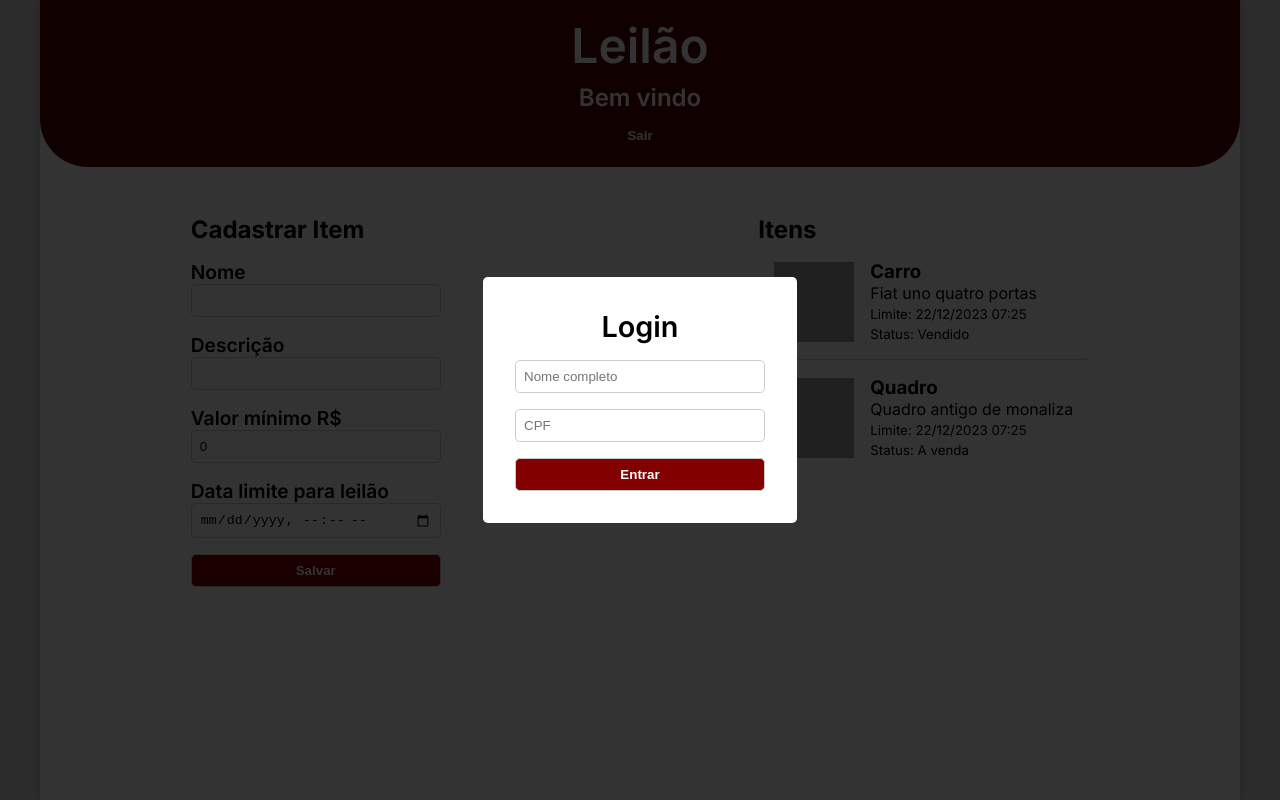
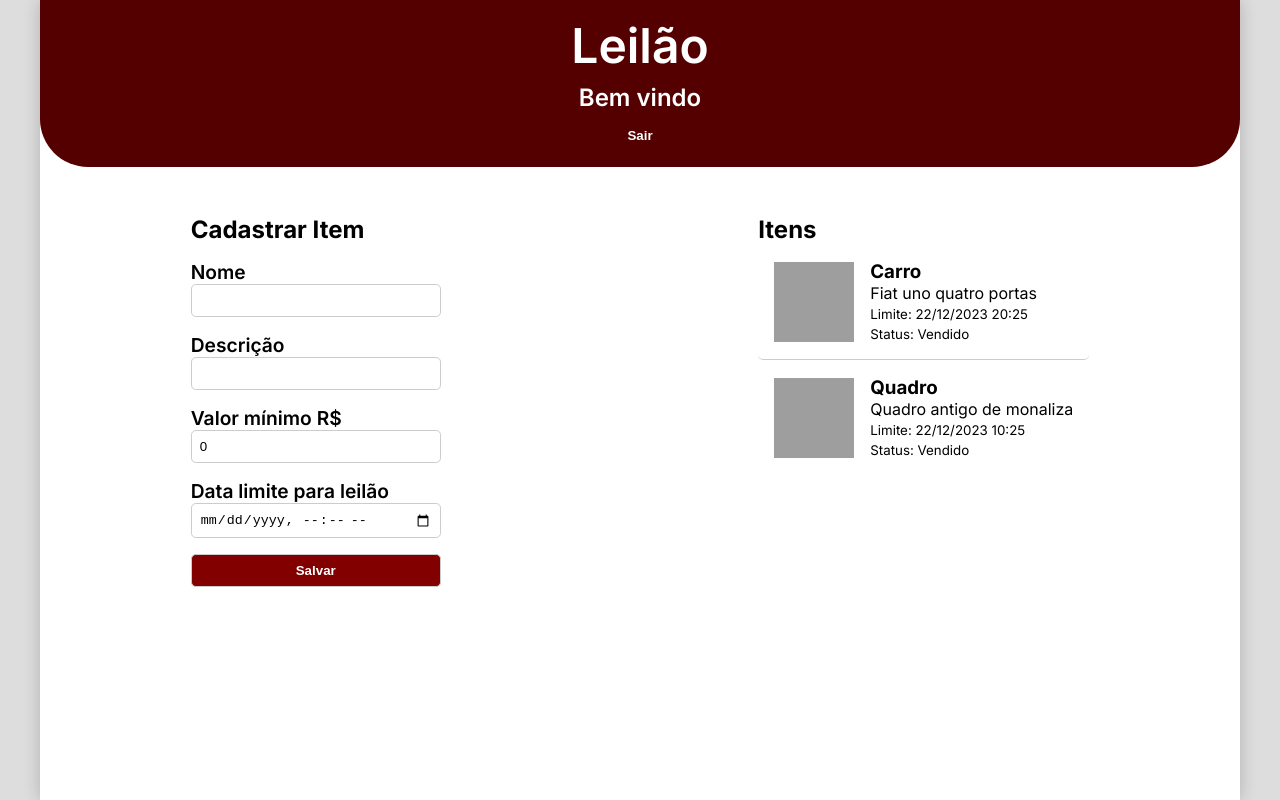
Before and after one commit to pedrolgois/Leil-o-api, a Next.js app: page / in a window 1280 px wide. Built offline with nearby package versions, Linux system fonts and the light colour scheme; grey boxes are pictures that could not be loaded.

Commit message:
ajustes finais

```diff
--- a/src/app/api/leiloes/[id]/lances/route.ts
+++ b/src/app/api/leiloes/[id]/lances/route.ts
@@ -6,20 +6,24 @@ export const POST = async (req: Request, res: Response) => {
   const id = req.url.split("/leiloes/")[1].split("/lances")[0];
 
   try{
+
     const leilao = await getLeilao(id);
 
     // Verifica se o leilão existe
     if(!leilao){
       return NextResponse.json({ message: 'Leilão not found' }, { status: 404 })
     }
+
     // Verifica se o leião está aberto
     if(Date.now() > new Date(leilao.horarioLimite).getTime()){
       return NextResponse.json({ message: 'Leilão encerrado' }, { status: 400 })
     }
+
     // Verifica se o lance é maior que o valor mínimo
     if(value <= leilao.item.minimumValue){
       return NextResponse.json({ message: 'Lance menor ou igual que o valor mínimo' }, { status: 400 })
     }
+
     // Verifica se o lance é maior que o maior lance do leilão
     const maiorLance = leilao.lances.length > 0 ? leilao.lances?.reduce((prev, current) => {
       return (prev.value > current.value) ? prev : current
--- a/src/app/api/leiloes/route.ts
+++ b/src/app/api/leiloes/route.ts
@@ -20,6 +20,10 @@ export const POST = async (req: Request, res: Response) => {
       return NextResponse.json({ message: 'Item not found' }, { status: 404 })
     }
 
+    if(Date.now() > new Date(horarioLimite).getTime()){
+      return NextResponse.json({ message: 'Data invalida' }, { status: 400 })
+    }
+
     const leilao: Leilao = {
       id: Date.now().toString(),
       item,
--- a/src/app/page.module.css
+++ b/src/app/page.module.css
@@ -259,3 +259,31 @@ form.form button:hover{
   cursor: pointer;
   transition: .3s;
 }
+
+.lances .lista{
+  padding-top: 2rem;
+  display: grid;
+  grid-template-columns: 1fr 1fr 1fr;
+  gap: 1rem;
+}
+
+.lance{
+  padding: 1rem;
+  border-radius: 4px;
+}
+
+.lance.winner{
+  background-color: #005c23!important;
+}
+
+.lance.possibleWinner{
+  background-color: #3100a34d;
+}
+
+.userLance::after{
+  background-color: pink;
+  content: '';
+  display: block;
+  height: 3px;
+  width: 100%;
+}
--- a/src/app/page.tsx
+++ b/src/app/page.tsx
@@ -9,7 +9,7 @@ import styles from "./page.module.css";
 import "react-toastify/dist/ReactToastify.css";
 
 export default function Home() {
-  const [isLoginModalOpen, setIsLoginModalOpen] = useState(true);
+  const [isLoginModalOpen, setIsLoginModalOpen] = useState(false);
   const [selectedLeilao, setSelectedLeilao] = useState(null);
   const [user, setUser] = useState({ name: "", cpf: "" });
 
@@ -54,6 +54,7 @@ export default function Home() {
         setModalOpen={setIsLoginModalOpen}
       />
       <LeilaoModal
+        refresh={getLeiloes}
         selectedLeilao={selectedLeilao}
         setSelectedLeilao={setSelectedLeilao}
       />
@@ -76,9 +77,11 @@ export default function Home() {
 function LeilaoModal({
   selectedLeilao,
   setSelectedLeilao,
+  refresh,
 }: {
   selectedLeilao: Leilao | null;
   setSelectedLeilao: Function;
+  refresh: Function;
 }) {
   const [lance, setLance] = useState("0");
   const [user, setUser] = useState({ name: "", cpf: "" });
@@ -108,13 +111,25 @@ function LeilaoModal({
         "Content-Type": "application/json",
       },
       body: JSON.stringify(novolance),
-    })
-      .then((res) => res.json())
-      .then((data) => {
+    }).then(async (res) => {
+      const data = await res.json();
+      if (res.status == 200) {
         toast.success("Lance cadastrado com sucesso");
         setSelectedLeilao(data.leilao);
+        refresh();
+      } else {
+        toast.error(data.message);
+      }
     });
   }
+
+  const orderedLances = selectedLeilao?.lances.sort((a, b) => {
+    return a.value > b.value ? -1 : 1;
+  });
+
+  const vencido =
+    selectedLeilao &&
+    Date.now() > new Date(selectedLeilao.horarioLimite).getTime();
   return (
     <div
       className={[styles.leilaoModal, !selectedLeilao && styles.closed].join(
@@ -141,15 +156,21 @@ function LeilaoModal({
               )}
             </small>
             <br />
-            <small>Status: {selectedLeilao?.item.status || ""}</small>
+            <small>
+              Status: {vencido ? "Vendido" : selectedLeilao?.item.status || ""}
+            </small>
           </div>
         </div>
         <h2>Lances</h2>
 
         <div className={styles.lances}>
+          {selectedLeilao?.item.status === "A venda" && !vencido && (
             <form onSubmit={handleSubmit}>
               <div>
-              <input type="number" onChange={(e) => setLance(e.target.value)} />
+                <input
+                  type="number"
+                  onChange={(e) => setLance(e.target.value)}
+                />
                 <button type="submit">Dar Lance</button>
               </div>
               <small>
@@ -161,8 +182,20 @@ function LeilaoModal({
                 {maiorLance?.participant.name})
               </small>
             </form>
-          {selectedLeilao?.lances.map((lance) => (
-            <div key={lance.id} className={styles.lance}>
+          )}
+
+          <div className={styles.lista}>
+            {orderedLances?.map((lance, index) => (
+              <div
+                key={lance.id}
+                className={[
+                  styles.lance,
+                  index == 0 && styles.possibleWinner,
+                  (index == 0 && vencido) ||
+                    (selectedLeilao?.item.status == "Vendido" && styles.winner),
+                  user.cpf == lance.participant.cpf && styles.userLance,
+                ].join(" ")}
+              >
                 <div>
                   <h3>{lance.participant.name}</h3>
                 </div>
@@ -170,7 +203,7 @@ function LeilaoModal({
               </div>
             ))}
           </div>
-        <div className={styles.lances}></div>
+        </div>
       </div>
     </div>
   );
@@ -188,7 +221,10 @@ function ItemList({
   return (
     <div>
       <h2>Itens</h2>
-      {leiloes.map((leilao) => (
+      {leiloes.map((leilao) => {
+        const vencido = Date.now() > new Date(leilao.horarioLimite).getTime();
+
+        return (
           <div
             key={leilao.id}
             onClick={() => setLeilao(leilao)}
@@ -202,13 +238,15 @@ function ItemList({
               <h3>{leilao.item.name}</h3>
               <p>{leilao.item.description}</p>
               <small>
-              Limite: {formatarDataParaExibicao(new Date(leilao.horarioLimite))}
+                Limite:{" "}
+                {formatarDataParaExibicao(new Date(leilao.horarioLimite))}
               </small>
               <br />
-            <small>Status: {leilao.item.status}</small>
+              <small>Status: {vencido ? "Vendido" : leilao.item.status}</small>
             </div>
           </div>
-      ))}
+        );
+      })}
     </div>
   );
 }
@@ -239,11 +277,13 @@ function ItemForm({ refresh }: { refresh: Function }) {
           "Content-Type": "application/json",
         },
       })
-        .then((res) => res.json())
-        .then(async (data) => {
+        .then(async (res) => {
+          const data = await res.json();
+          if (res.status != 200) {
+            throw new Error(data.message);
+          }
           const newItem = data.item;
           const horarioLimite = new Date(item.horarioLimite);
-          console.log(horarioLimite, item);
           const leilaoBody = {
             itemId: newItem.id,
             horarioLimite,
@@ -254,14 +294,18 @@ function ItemForm({ refresh }: { refresh: Function }) {
               "Content-Type": "application/json",
             },
             body: JSON.stringify(leilaoBody),
-          })
-            .then((res) => res.json())
-            .then((data) => {
+          }).then(async (res) => {
+            const data = await res.json();
+            if (res.status == 200) {
               toast.success("Item cadastrado com sucesso");
+            } else {
+              toast.error(data.message);
+            }
           });
           refresh();
           setItem(defaultItem);
-        });
+        })
+        .catch((err) => toast.error(err.message));
     } catch (err) {
       toast.error("Erro ao cadastrar item");
     }
--- a/src/lib/data.ts
+++ b/src/lib/data.ts
@@ -29,7 +29,7 @@ export type Leilao = {
 
 let itens = [
   {
-    id: Date.now().toString(),
+    id: 'item1',
     name: 'Carro',
     description: 'Fiat uno quatro portas',
     minimumValue: 65000,
@@ -37,7 +37,7 @@ let itens = [
     date: new Date()
   },
   {
-    id: Date.now().toString(),
+    id: 'item2',
     name: 'Quadro',
     description: 'Quadro antigo de monaliza',
     minimumValue: 120000,
@@ -48,12 +48,12 @@ let itens = [
 
 let leiloes: Leilao[] = [
   {
-    id: Date.now().toString(),
+    id: 'leilao1',
     date: new Date(),
     item: itens[0],
     lances: [
       {
-        id: Date.now().toString(),
+        id: 'leilao1lance1',
         value: 65000,
         date: new Date(),
         participant: {
@@ -62,15 +62,15 @@ let leiloes: Leilao[] = [
         }
       }
     ],
-    horarioLimite: new Date('2023-12-22T07:25')
+    horarioLimite: new Date('2023-12-22T20:25')
   },
   {
-    id: (Date.now()+ 1).toString(),
+    id: 'leilao2',
     date: new Date(),
     item: itens[1],
     lances: [
       {
-        id: Date.now().toString(),
+        id: 'leilao2lance1',
         value: 120000,
         date: new Date(),
         participant: {
@@ -79,7 +79,7 @@ let leiloes: Leilao[] = [
         }
       }
     ],
-    horarioLimite: new Date('2023-12-22T07:25')
+    horarioLimite: new Date('2023-12-22T10:25')
   }
 ]
 
```
Lines whose indentation alone changed are shown as unchanged.
